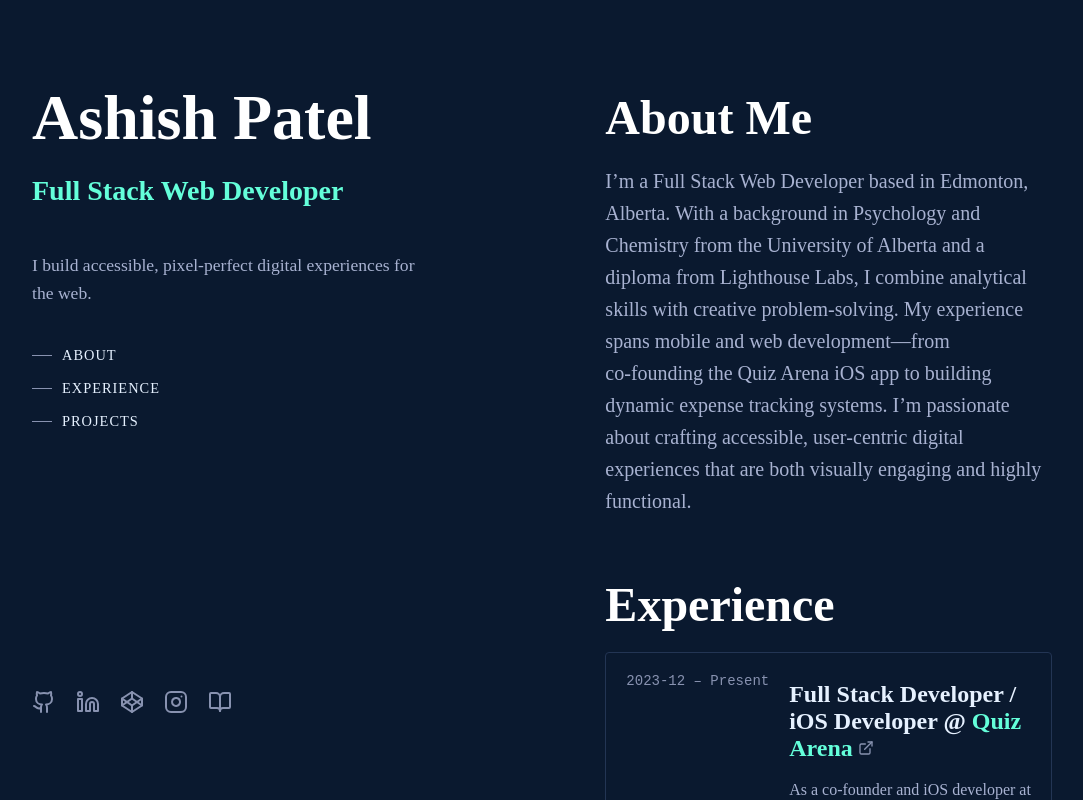
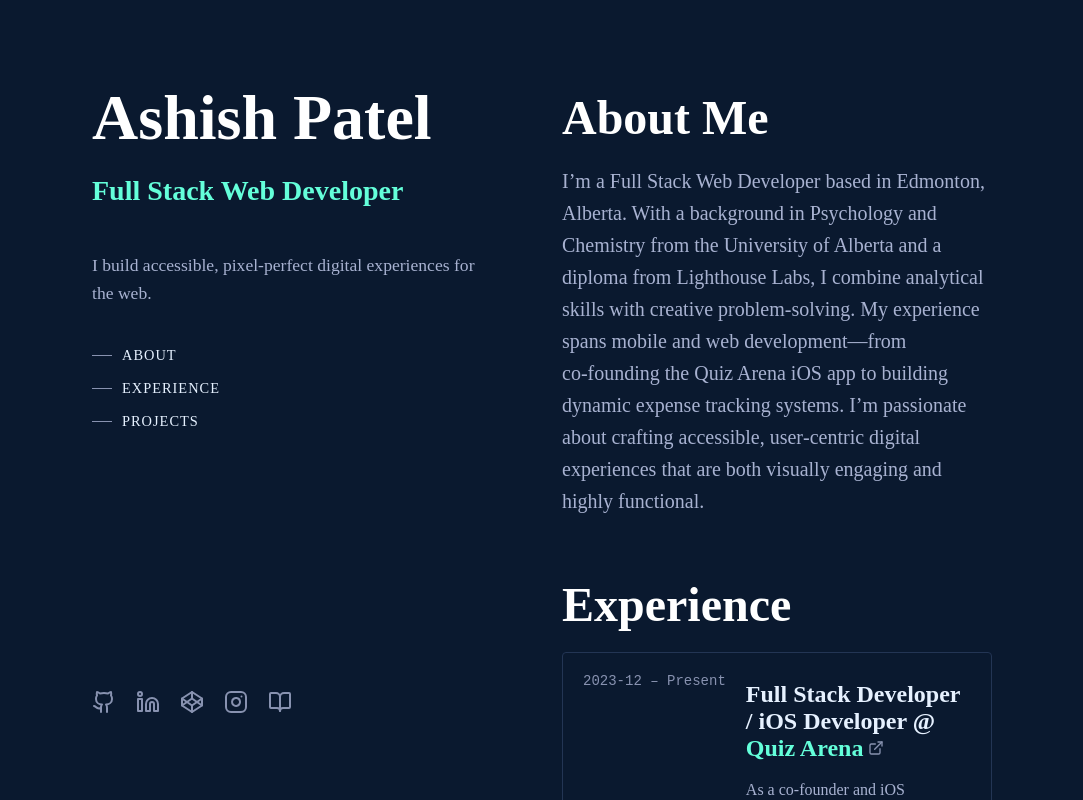
Before and after one commit to apatel924/ashish-portfolio, a React (Create React App) app: page / in a window 1280 px wide. Shown: the top 800 px of the page, without its empty margins (128-1211 px from the left). Built offline with nearby package versions, Linux system fonts and the light colour scheme.

Commit message:
Modified App.js

```diff
--- a/src/App.js
+++ b/src/App.js
@@ -14,22 +14,24 @@ function App() {
     margin: 0,
     padding: 0,
     boxSizing: "border-box",
+    overflowY: "auto", // Allow scrolling on entire container
   };
 
   const leftStyle = {
     width: "50%",
+    position: "fixed", // Fix left sidebar in place
     height: "100vh",
     overflow: "hidden",
-    paddingLeft: "100px",
+    paddingLeft: "160px",
   };
 
   const rightStyle = {
     width: "50%",
-    height: "100vh",
-    overflowY: "auto",
+    marginLeft: "50%", // Offset by width of fixed left sidebar
+    minHeight: "100vh",
     padding: "50px",
     boxSizing: "border-box",
-    paddingRight: "100px",
+    paddingRight: "160px",
   };
 
   return (
```
